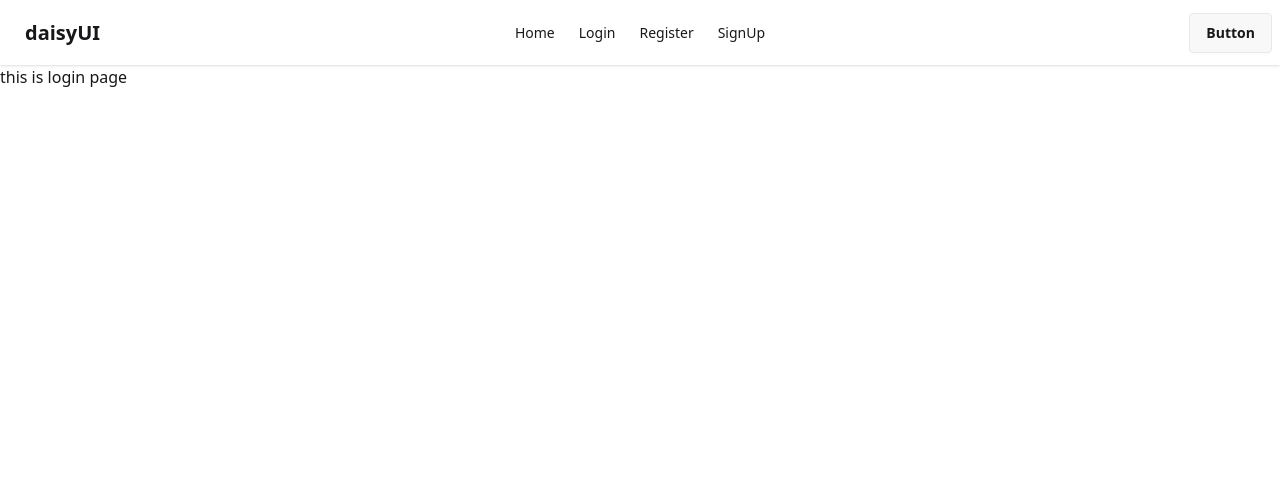
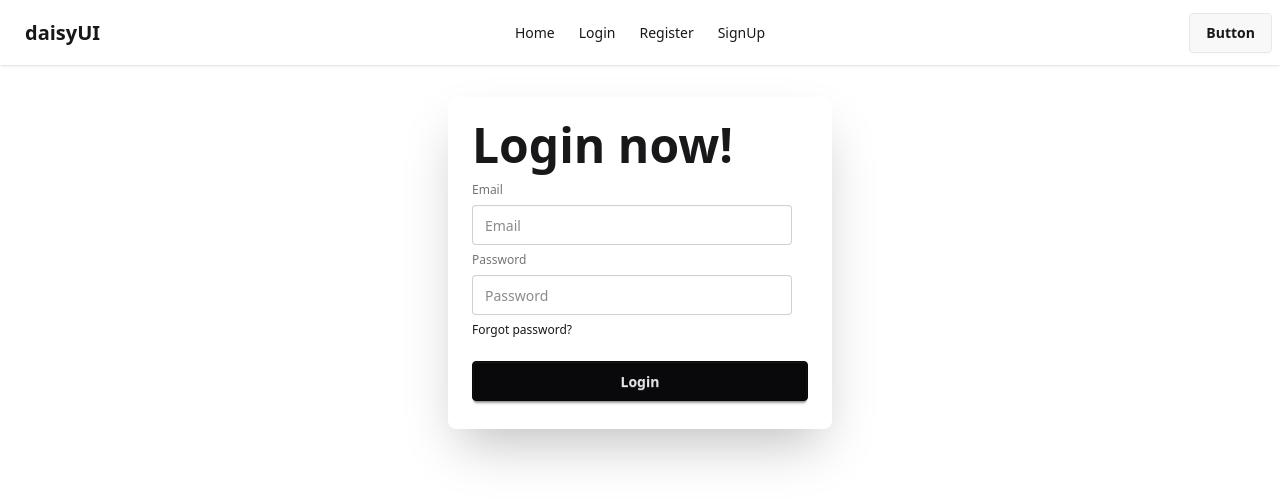
Before and after one commit to ahassh1/email-password-auth, a React (Vite) app: page /login in a window 1280 px wide. Shown: the top 502 px of the page. Built offline with nearby package versions, Linux system fonts and the light colour scheme.

Commit message:
login card added

```diff
--- a/src/components/Login/Login.jsx
+++ b/src/components/Login/Login.jsx
@@ -1,11 +1,23 @@
-import React from 'react';
+import React from "react";
 
 const Login = () => {
-    return (
-        <div>
-            <h2>this is login page</h2>
-        </div>
-    );
+  return (
+    <div className="card mt-8 bg-base-100 w-full mx-auto max-w-sm shrink-0 shadow-2xl">
+      <div className="card-body">
+        <h1 className="text-5xl font-bold">Login now!</h1>
+        <form className="fieldset">
+          <label className="label">Email</label>
+          <input type="email" className="input" placeholder="Email" />
+          <label className="label">Password</label>
+          <input type="password" className="input" placeholder="Password" />
+          <div>
+            <a className="link link-hover">Forgot password?</a>
+          </div>
+          <button className="btn btn-neutral mt-4">Login</button>
+        </form>
+      </div>
+    </div>
+  );
 };
 
 export default Login;
--- a/src/components/SignUp/SignUp.jsx
+++ b/src/components/SignUp/SignUp.jsx
@@ -107,6 +107,7 @@
               {success && (
                 <p className="text-green-500">User has created successfully</p>
               )}
+
             </div>
           </div>
         </div>
```
